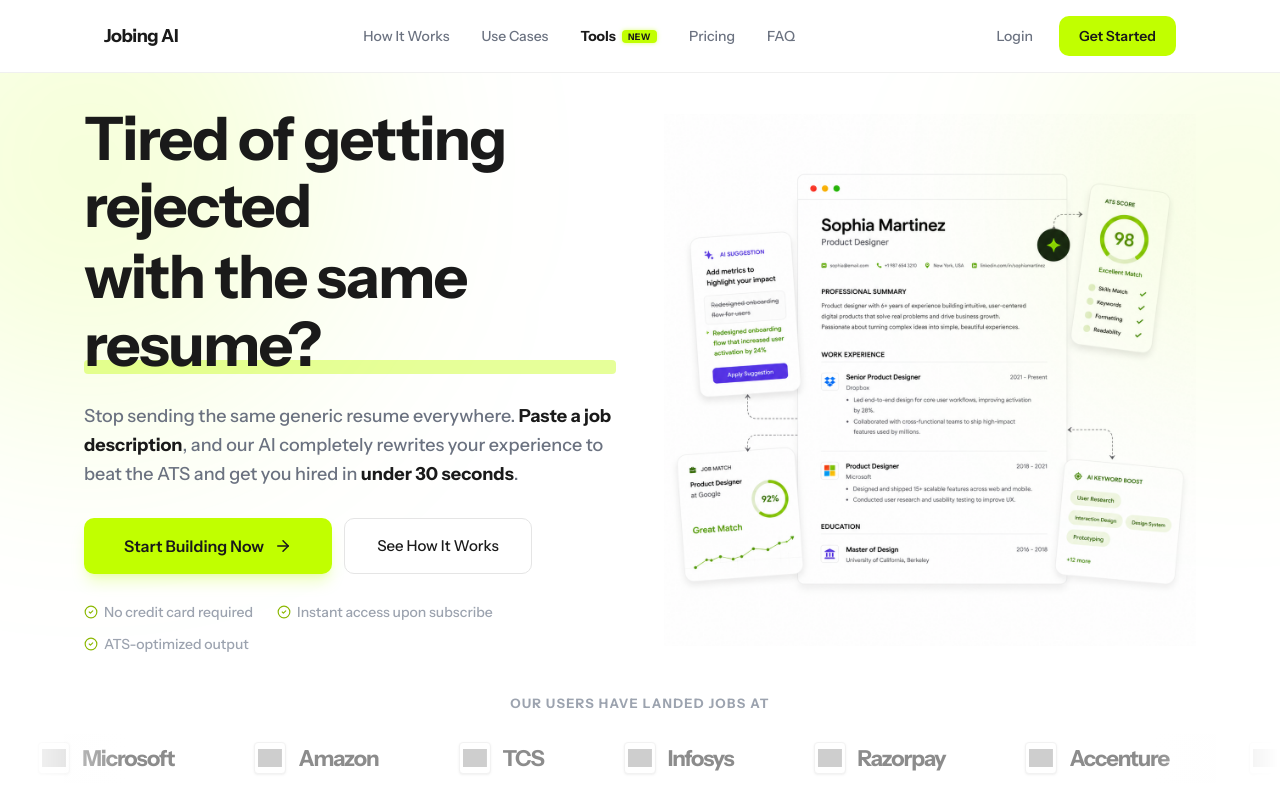
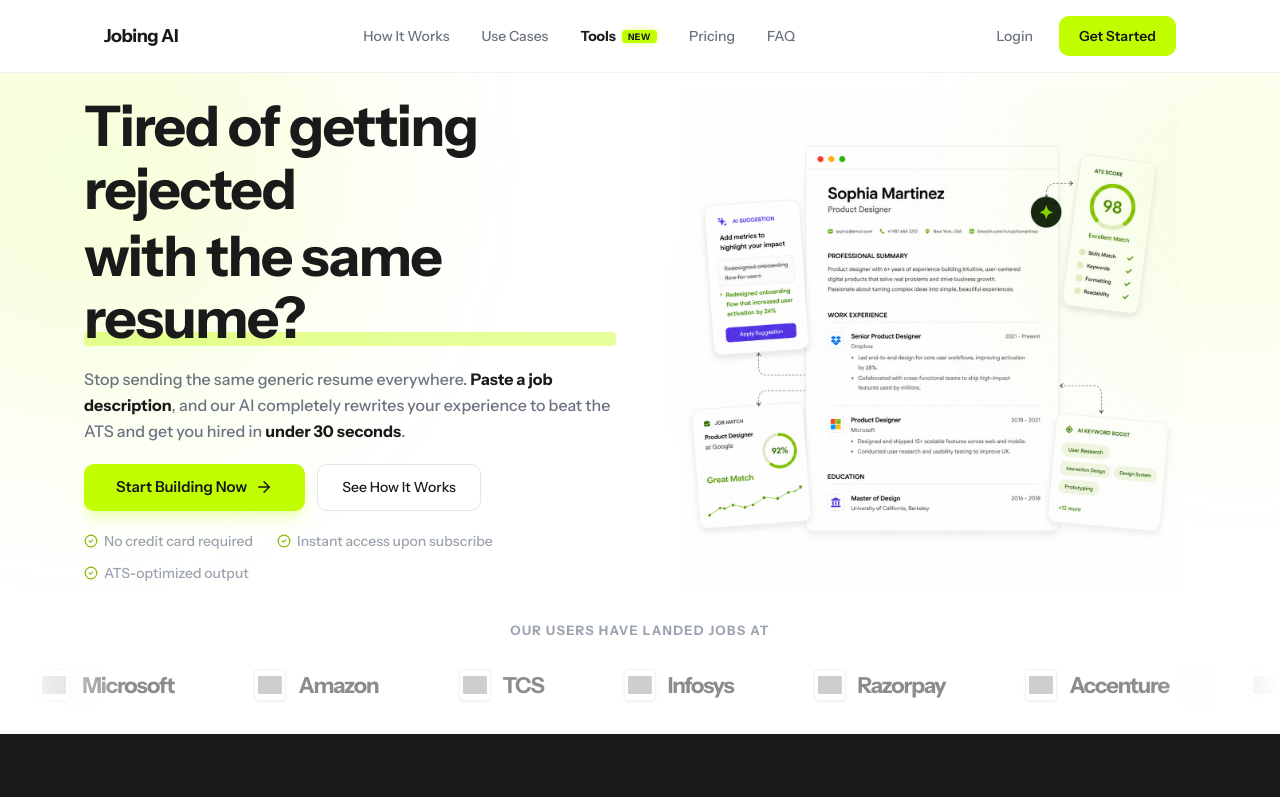
Before and after one commit to srinivasgogula02/jobing, a Next.js app: page / in a window 1280 px wide. Shown: the top 797 px of the page. Built offline with nearby package versions, Linux system fonts and the light colour scheme; no server answers; grey boxes are pictures that could not be loaded; what dodopayments would draw is missing.

Commit message:
style(landing): cap image height, remove top padding, tighten all spacing so marquee is in viewport

```diff
--- a/src/app/page.tsx
+++ b/src/app/page.tsx
@@ -133,7 +133,7 @@
       </nav>
 
       {/* ─────── Hero ─────── */}
-      <section className="pt-4 md:pt-8 pb-4 px-5 relative overflow-hidden">
+      <section className="pt-2 md:pt-4 pb-2 px-5 relative overflow-hidden">
         {/* Decorative blurs */}
         <div className="absolute -top-40 -left-40 w-[500px] h-[500px] bg-[#C1FF00]/15 rounded-full blur-[120px] pointer-events-none" />
         <div className="absolute -top-20 -right-40 w-[400px] h-[400px] bg-[#C1FF00]/10 rounded-full blur-[100px] pointer-events-none z-20" />
@@ -142,7 +142,7 @@
           {/* Left Column: Content */}
           <div className="flex flex-col items-center md:items-start text-center md:text-left w-full">
 
-            <h1 className="text-[2rem] sm:text-[2.5rem] lg:text-[3.25rem] xl:text-[3.75rem] font-extrabold tracking-tight leading-[1.12] text-[#1a1a1a] mb-4 lg:mb-6">
+            <h1 className="text-[1.9rem] sm:text-[2.4rem] lg:text-[3rem] xl:text-[3.5rem] font-extrabold tracking-tight leading-[1.12] text-[#1a1a1a] mb-3 lg:mb-4">
               Tired of getting rejected<br />
               <span className="relative inline-block mt-1">
                 <span className="relative z-10">with the same resume?</span>
@@ -150,21 +150,21 @@
               </span>
             </h1>
 
-            <p className="text-sm md:text-base lg:text-lg text-[#6b7280] w-full mb-7 leading-relaxed font-medium">
+            <p className="text-sm md:text-base text-[#6b7280] w-full mb-5 leading-relaxed font-medium">
               Stop sending the same generic resume everywhere.{" "}
               <strong className="text-[#1a1a1a]">Paste a job description</strong>,{" "}
               and our AI completely rewrites your experience to beat the ATS and get you hired in{" "}
               <strong className="text-[#1a1a1a]">under 30 seconds</strong>.
             </p>
 
-            <div className="flex flex-col sm:flex-row items-center gap-3 mb-7">
+            <div className="flex flex-col sm:flex-row items-center gap-3 mb-5">
               <SignUpButton forceRedirectUrl="/tools">
-                <button className="btn-primary px-10 py-4 text-[16px] font-bold gap-2.5 shadow-lg shadow-[#C1FF00]/25 hover:scale-[1.02] transition-transform w-full sm:w-auto">
+                <button className="btn-primary px-8 py-3 text-[15px] font-bold gap-2 shadow-lg shadow-[#C1FF00]/25 hover:scale-[1.02] transition-transform w-full sm:w-auto">
                   Start Building Now
                   <ArrowRight size={18} />
                 </button>
               </SignUpButton>
-              <a href="#how-it-works" className="btn-secondary px-8 py-4 text-[15px] font-semibold w-full sm:w-auto text-center">
+              <a href="#how-it-works" className="btn-secondary px-6 py-3 text-[14px] font-semibold w-full sm:w-auto text-center">
                 See How It Works
               </a>
             </div>
@@ -192,7 +192,7 @@
             <img
               src="/hero-image.png"
               alt="Jobing AI ATS Optimization Visualization"
-              className="w-full h-auto object-contain hover:scale-[1.02] transition-transform duration-500 ease-out relative z-10"
+              className="w-full max-h-[420px] lg:max-h-[500px] object-contain hover:scale-[1.02] transition-transform duration-500 ease-out relative z-10"
             />
           </div>
         </div>
```
